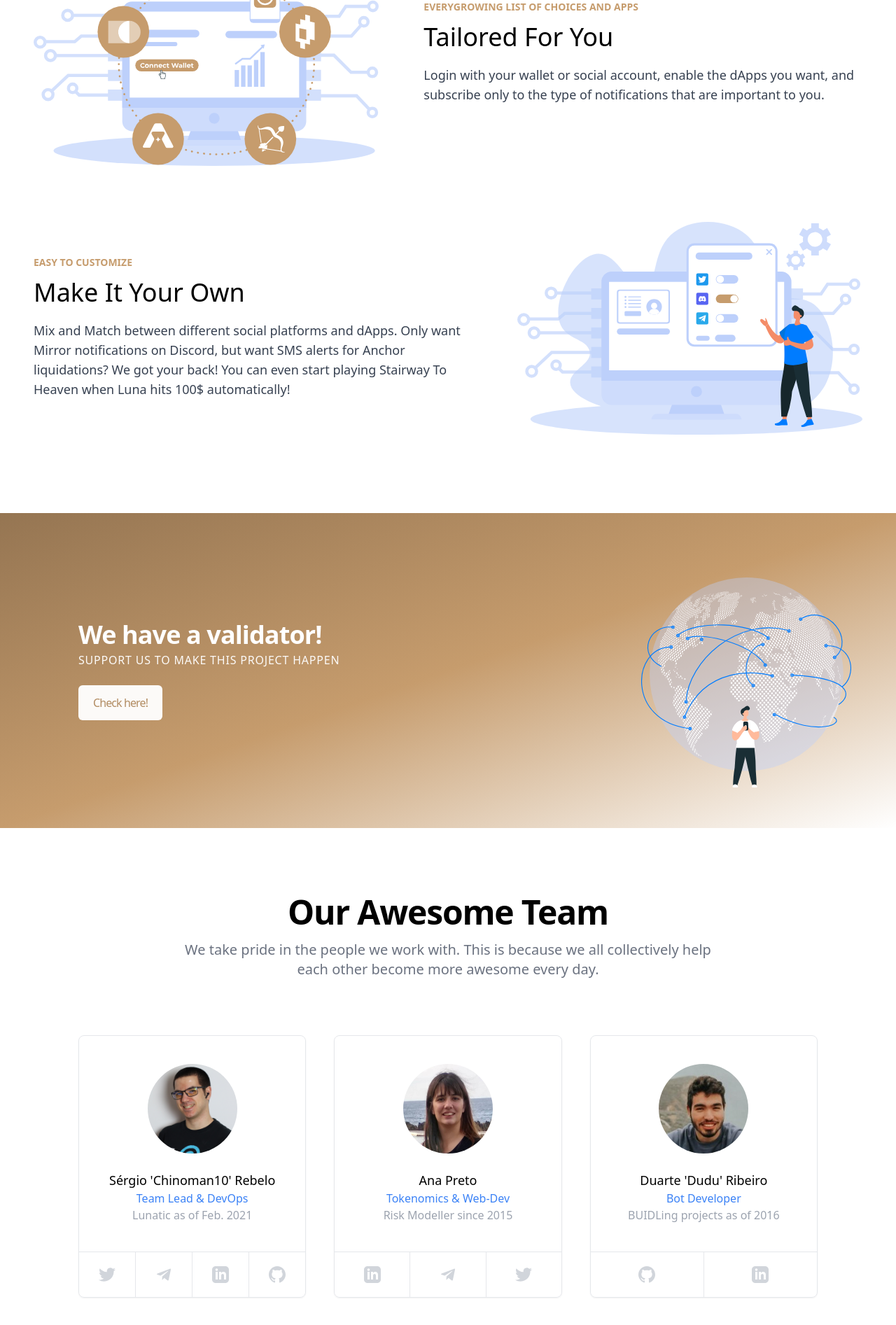
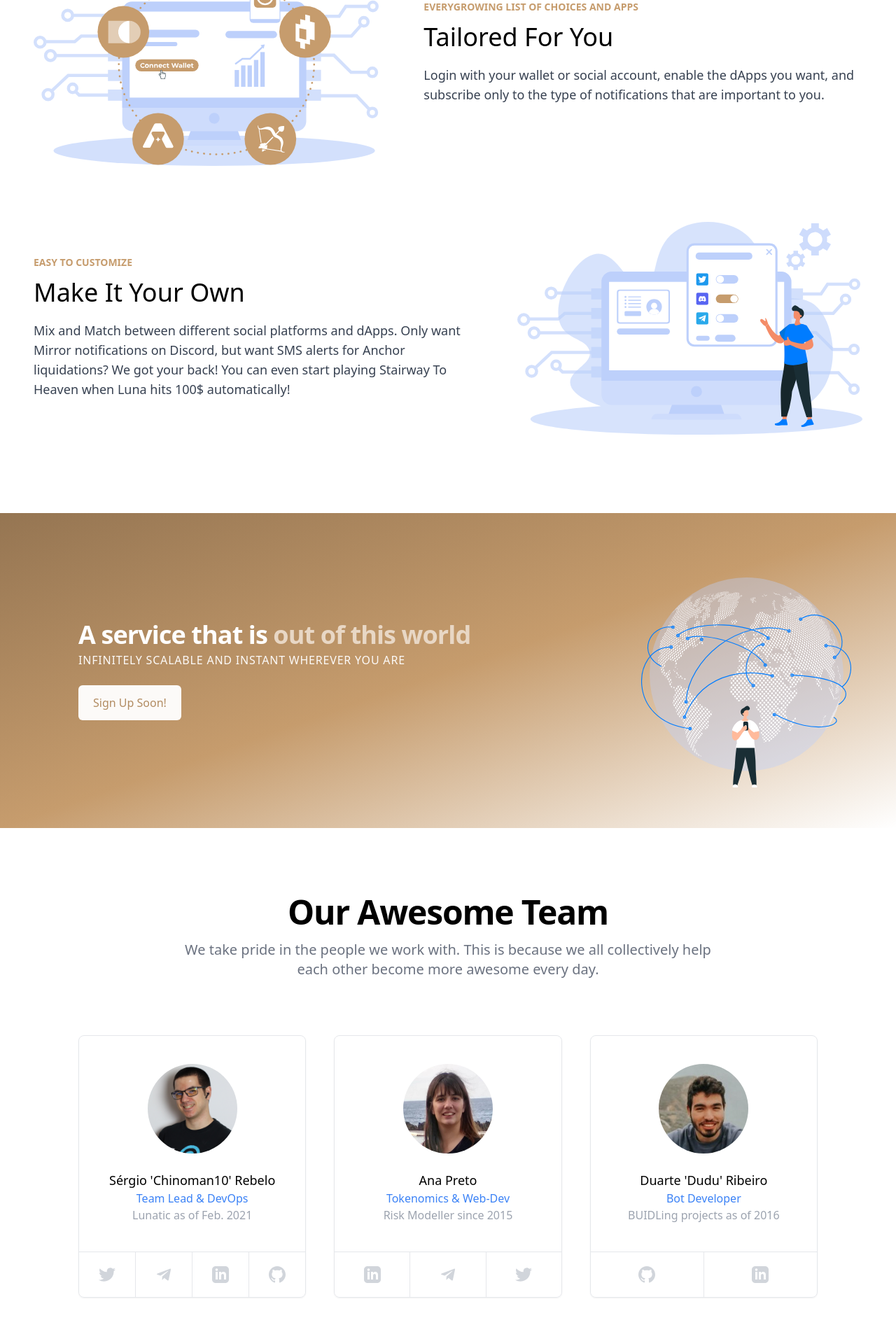
Before and after one commit to HermesProtocol-io/hermes-protocol, a Jekyll site: the page built from index.html, in a window 1280 px wide. Shown: the part 2219-4112 px from the top of the page at 70% size. Built offline with Jekyll 4.4.1, drawn with Linux system fonts in a browser that asks for light colours; nearby versions of some CDN libraries.

Commit message:
Restore call-to-action to prev. version

```diff
--- a/_includes/blocks/home/call-to-action.html
+++ b/_includes/blocks/home/call-to-action.html
@@ -5,14 +5,16 @@
             class="relative flex flex-col items-center w-full max-w-6xl px-4 py-8 mx-auto text-center lg:text-left lg:block sm:px-6 md:pb-0 md:pt-12 lg:px-12 lg:py-12">
             <h2
                 class="my-4 text-3xl font-extrabold tracking-tight text-white sm:text-4xl md:text-5xl lg:my-0 xl:text-4xl sm:leading-tight">
-                We have a validator!
-            <p
-                class="mt-1 mb-10 text-sm font-medium text-muddywaters-50 uppercase xl:text-base xl:tracking-wider lg:mb-0">
-                SUPPORT US TO MAKE THIS PROJECT HAPPEN</p>
+                A service that is <span class="block text-muddywaters-300 xl:inline">out of this world</span>
+            </h2>
+            <p class="mt-1 mb-10 text-sm font-medium text-muddywaters-50 uppercase xl:text-base xl:tracking-wider lg:mb-0">
+                INFINITELY SCALABLE AND INSTANT WHEREVER YOU ARE
+            </p>
             <div class="flex mb-8 lg:mt-6 lg:mb-0">
                 <div class="inline-flex">
-                    <a href="{{ 'delegate' | relative_url }}"
-                        class="inline-flex items-center justify-center px-5 py-3 text-base font-medium text-muddywaters-600 transition duration-150 ease-in-out bg-muddywaters-50 border border-transparent rounded-md hover:text-muddywaters-500 hover:bg-muddywaters-50 focus:outline-none focus:shadow-outline focus:border-muddywaters-100">Check here!</a>
+                    <a href="#_"
+                        class="inline-flex items-center justify-center px-5 py-3 text-base font-medium text-muddywaters-600 transition duration-150 ease-in-out bg-muddywaters-50 border border-transparent rounded-md hover:text-muddywaters-500 hover:bg-muddywaters-50 focus:outline-none focus:shadow-outline focus:border-muddywaters-100 cursor-not-allowed">
+                        Sign Up Soon!</a>
                 </div>
             </div>
             <div class="hl-img-section bottom-0 right-0 mb-0 lg:absolute lg:-mb-12">
```
Also changed, not shown: tailwind.css.
